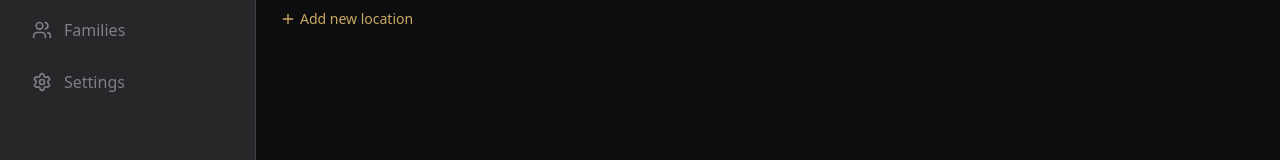
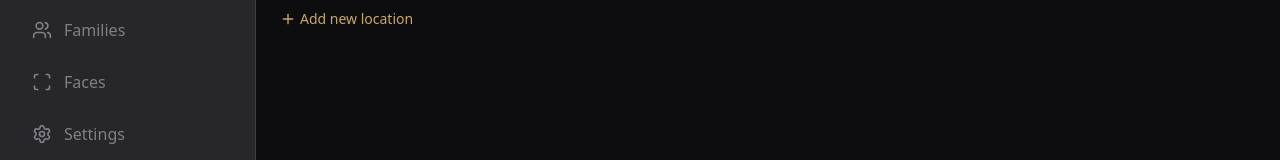
Before and after one commit to artyomx33/teddysnaps, a Next.js app: page /admin/upload in a window 1280 px wide. Shown: the part 261-421 px from the top of the page. Built offline with nearby package versions, Linux system fonts and the light colour scheme; no server answers; the database is empty; a web font is replaced by a local one.

Commit message:
feat: add Faces link to admin sidebar

```diff
--- a/src/components/layout/sidebar.tsx
+++ b/src/components/layout/sidebar.tsx
@@ -10,6 +10,7 @@ import {
   Settings,
   Camera,
   LogOut,
+  Scan,
 } from "lucide-react";
 import { cn } from "@/lib/utils";
 
@@ -25,6 +26,7 @@ export function Sidebar({ role }: SidebarProps) {
     { href: "/admin/upload", icon: Upload, label: "Upload" },
     { href: "/admin/orders", icon: ShoppingCart, label: "Orders" },
     { href: "/admin/families", icon: Users, label: "Families" },
+    { href: "/admin/faces", icon: Scan, label: "Faces" },
     { href: "/admin/settings", icon: Settings, label: "Settings" },
   ];
 
```
